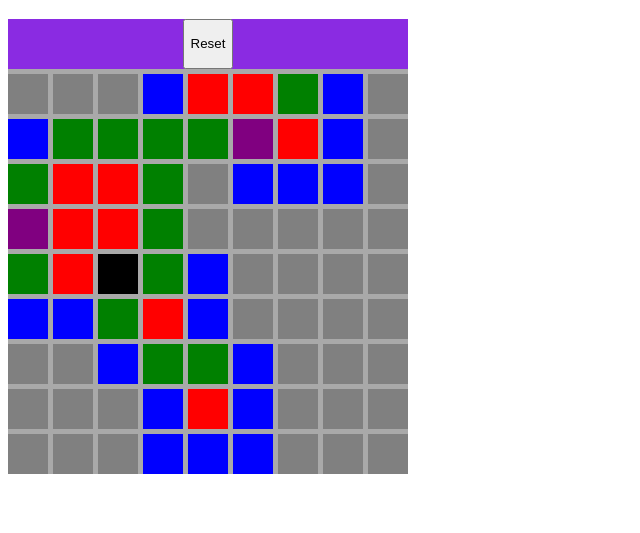
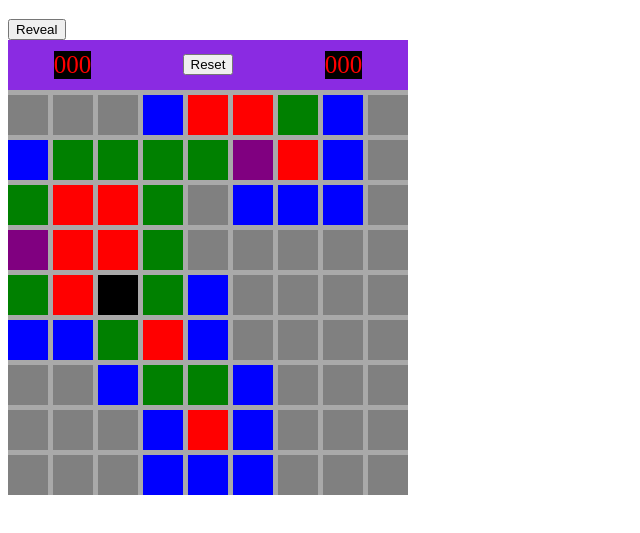
Before and after one commit to Agloo055/Minesweeper-Project-1, a plain HTML site: page index.html in a window 1280 px wide. Both pictures are taken after a click on the button "Reset". Shown: the part 61-594 px from the top of the page, without its empty margins (0-640 px from the left). Drawn offline with Linux system fonts and the light colour scheme.

Commit message:
update variables and add skeleton for new test case

```diff
--- a/css/styles.css
+++ b/css/styles.css
@@ -2,7 +2,7 @@
     display: inline-grid;
     grid-gap: 5px;
     grid-template-areas:
-    "rules rules rules";
+    "info info info";
     grid-template-columns: 40px;
     grid-template-rows: 50px;
     grid-auto-columns: 40px;
@@ -44,10 +44,17 @@
     grid-row: 3 / 4;
 }*/
 
-#rules {
-    grid-area: rules;
+#info {
+    grid-area: info;
     display: flex;
     justify-content: space-around;
+    align-items: center;
     background-color: blueviolet;
     height: 50px;
 }
+
+#timer, #flags {
+    background-color: black;
+    color: red;
+    font-size: 25px;
+}
--- a/index.html
+++ b/index.html
@@ -9,10 +9,14 @@
 </head>
 <body>
     <h1>Hello!</h1>
-    <div></div>
+    <div id="rules">
+        <input type="button" id="reveal" value="Reveal" />
+    </div>
     <div id="board">
-        <div id="rules">
+        <div id="info">
+            <div id="flags">000</div>
             <input type="button" id="makeBoard" value="Reset" />
+            <div id="timer">000</div>
         </div>
         <!--<div class="square one"></div>
         <div class="square two"></div>
--- a/js/app.js
+++ b/js/app.js
@@ -20,12 +20,15 @@ const board = document.getElementById('board')
 
 // Sweeper CLASS //
 class Sweeper {
-    constructor(row=0,column=0,bomb=0) {
+    constructor(row=3,column=3,bomb=1) {
         this.row = row
         this.column = column
         this.bomb = bomb
         this.gameBoard = []
         this.boardTokens = []
+        this.win = false
+        this.loss = false
+        this.gameOver = false
     }
 
     makeBoard (rowNum, columnNum, bombNum) {
@@ -57,19 +60,20 @@ class Sweeper {
             }
         }
         //console.log(this.gameBoard)
-        let rulesArea = '"'
+        let infoArea = '"'
         for (let i = 0; i < this.column; i++){
-            rulesArea += `rules`
+            infoArea += `info`
             if((i+1)!== this.column){
-                rulesArea += ` `
+                infoArea += ` `
             }else{
-                rulesArea += '"'
+                infoArea += '"'
             }
         }
-        // console.log(rulesArea)
+        // console.log(infoArea)
         // console.log(board.style.gridTemplateAreas)
-        board.style.gridTemplateAreas = rulesArea
-
+        board.style.gridTemplateAreas = infoArea
+        this.constructBoardObj()
+        this.constructBoardEls()
 
     }
 
@@ -161,10 +165,14 @@ class Sweeper {
                 squareEl.setAttribute('id', 'empty')
             }
 
+            squareEl.isRevealed = false
+
             this.boardTokens[i].squareEl = squareEl
             board.appendChild(squareEl)
         }
     }
+
+
 }
 
 const sweep = new Sweeper()
@@ -173,8 +181,10 @@ const sweep = new Sweeper()
 const testBoard = () => {
     sweep.clearBoard()
     sweep.makeBoard(9,9,10)
-    sweep.constructBoardObj()
-    sweep.constructBoardEls()
+}
+
+const testReveal = () => {
+
 }
 
 // DOM EVENTS //
```
